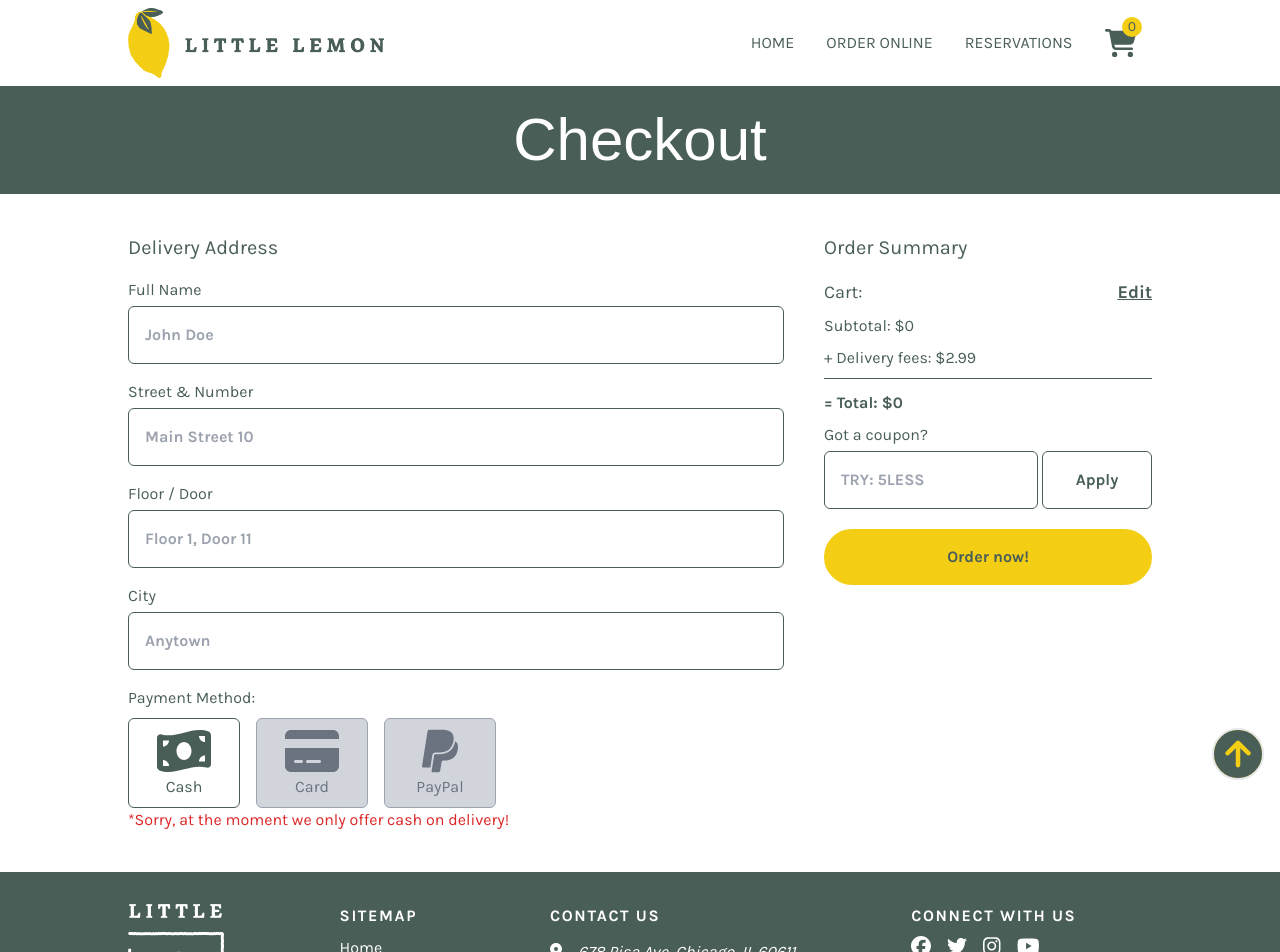
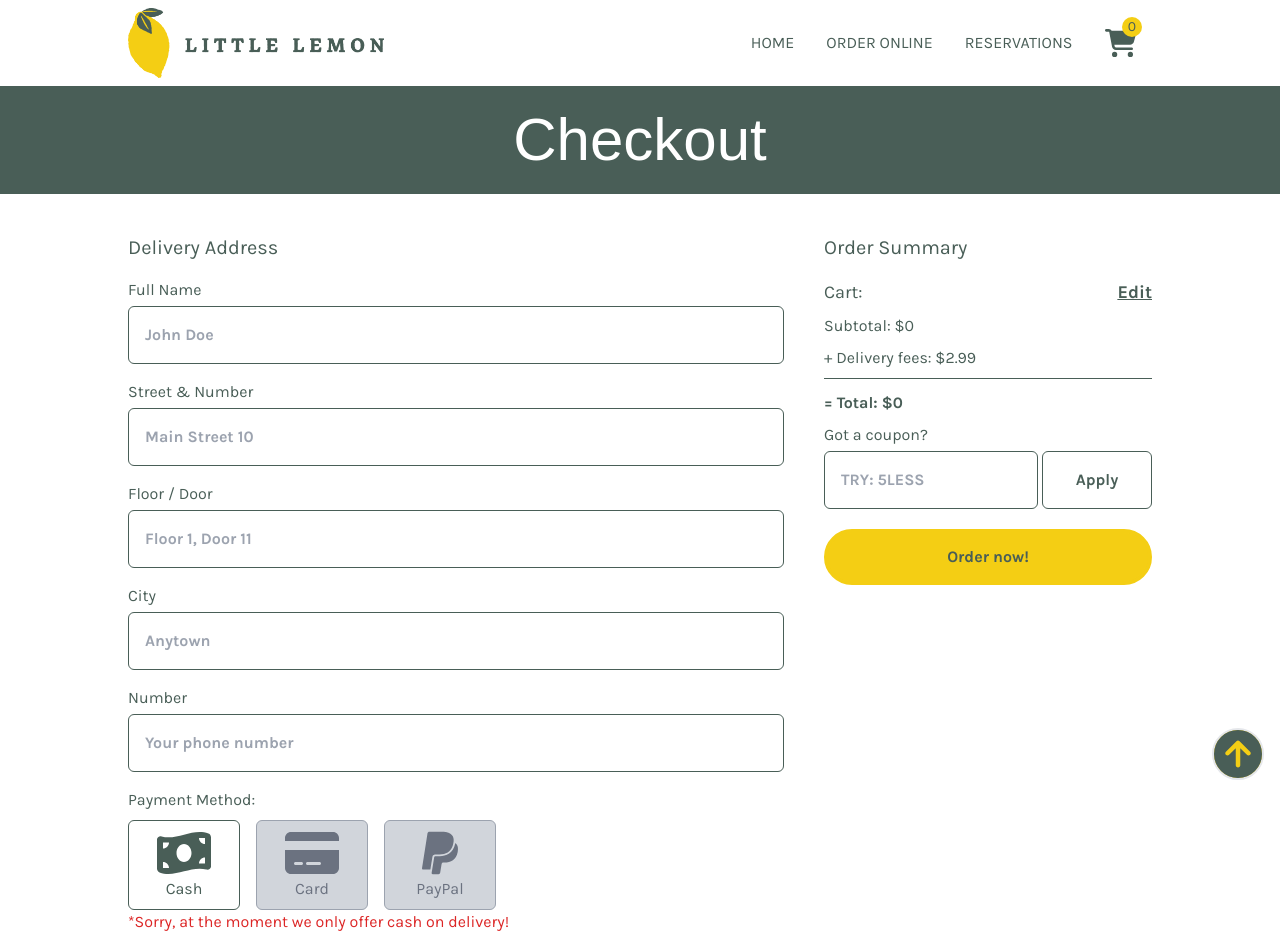
Before and after one commit to David-Werth/little-lemon, a Next.js app: page /order/checkout in a window 1280 px wide. Shown: the top 952 px of the page. Built offline with nearby package versions, Linux system fonts and the light colour scheme; a web font is replaced by a local one.

Commit message:
form validation added

```diff
--- a/app/order/checkout/page.jsx
+++ b/app/order/checkout/page.jsx
@@ -12,6 +12,31 @@ import {
 } from '@fortawesome/free-solid-svg-icons';
 import { FontAwesomeIcon } from '@fortawesome/react-fontawesome';
 import { LocalStorageContext } from '@/context/LocalStorageContext';
+import { Field, useFormik } from 'formik';
+
+const validate = (values) => {
+	const errors = {};
+	if (!values.name) {
+		errors.name = 'Required';
+	}
+	if (!values.street) {
+		errors.street = 'Required';
+	}
+	if (!values.additional) {
+		errors.additional = 'Required';
+	}
+	if (!values.city) {
+		errors.city = 'Required';
+	}
+	if (!values.phone) {
+		errors.phone = 'Required';
+	}
+	if (!values.paymentMethod) {
+		errors.paymentMethod = 'Required';
+	}
+
+	return errors;
+};
 
 const page = () => {
 	const { total } = useContext(TotalCartValueContext);
@@ -21,13 +46,25 @@ const page = () => {
 	const [isCouponValid, setIsCouponValid] = useState(false);
 	const couponValue = 5;
 
-	const [name, setName] = useState('');
-	const [street, setStreet] = useState('');
-	const [additional, setAdditional] = useState('');
-	const [city, setCity] = useState('');
-	const [paymentMethod, setPaymentMethod] = useState('');
-
-	const [formData, setFormData] = useState({});
+	const formik = useFormik({
+		initialValues: {
+			name: '',
+			street: '',
+			additional: '',
+			city: '',
+			phone: '',
+			paymentMethod: '',
+			total: total
+				? isCouponValid
+					? (total + 2.99 - couponValue).toFixed(2)
+					: (total + 2.99).toFixed(2)
+				: 0,
+		},
+		validate,
+		onSubmit: (values) => {
+			alert(JSON.stringify(values, null, 2));
+		},
+	});
 
 	const handleCouponApply = () => {
 		if (coupon.toUpperCase() === '5LESS') {
@@ -37,38 +74,15 @@ const page = () => {
 		}
 	};
 
-	const handleSubmit = (e) => {
-		e.preventDefault();
-		setFormData({
-			name,
-			street,
-			additional,
-			city,
-			paymentMethod,
-			total: total
-				? isCouponValid
-					? (total + 2.99 - couponValue).toFixed(2)
-					: (total + 2.99).toFixed(2)
-				: 0,
-		});
-
-		setName('');
-		setStreet('');
-		setAdditional('');
-		setCity('');
-		setPaymentMethod('');
-		setCoupon('');
-		setIsCouponValid(false);
-		setCartState([]);
-		updateLocalStorage([]);
-	};
-
 	return (
 		<section className="flex flex-col items-center w-full">
 			<h1 className="w-full px-4 py-6 text-6xl font-normal text-center text-white font-markazi bg-green">
 				Checkout
 			</h1>
-			<form className="flex flex-col w-11/12 max-w-5xl gap-10 py-10 lg:flex-row font-karla text-green">
+			<form
+				onSubmit={formik.handleSubmit}
+				className="flex flex-col w-11/12 max-w-5xl gap-10 py-10 lg:flex-row font-karla text-green"
+			>
 				<div className="flex flex-col w-full gap-4 lg:w-2/3 ">
 					<h3 className="text-xl">Delivery Address</h3>
 					<div className="flex flex-col gap-1">
@@ -78,10 +92,14 @@ const page = () => {
 							name="name"
 							id="name"
 							placeholder="John Doe"
-							value={name}
-							onChange={(e) => setName(e.target.value)}
+							value={formik.values.name}
+							onChange={formik.handleChange}
+							onBlur={formik.handleBlur}
 							className="p-4 font-bold border rounded-md border-green"
 						/>
+						{formik.touched.name && formik.errors.name ? (
+							<div className="font-bold text-red-600">{formik.errors.name}</div>
+						) : null}
 					</div>
 					<div className="flex flex-col gap-1">
 						<label htmlFor="street">Street & Number</label>
@@ -90,10 +108,14 @@ const page = () => {
 							name="street"
 							id="street"
 							placeholder="Main Street 10"
-							value={street}
-							onChange={(e) => setStreet(e.target.value)}
+							value={formik.values.street}
+							onChange={formik.handleChange}
+							onBlur={formik.handleBlur}
 							className="p-4 font-bold border rounded-md border-green"
 						/>
+						{formik.touched.street && formik.errors.street ? (
+							<div className="font-bold text-red-600">{formik.errors.street}</div>
+						) : null}
 					</div>
 					<div className="flex flex-col gap-1">
 						<label htmlFor="additional">Floor / Door</label>
@@ -102,10 +124,14 @@ const page = () => {
 							name="additional"
 							id="additional"
 							placeholder="Floor 1, Door 11"
-							value={additional}
-							onChange={(e) => setAdditional(e.target.value)}
+							value={formik.values.additional}
+							onChange={formik.handleChange}
+							onBlur={formik.handleBlur}
 							className="p-4 font-bold border rounded-md border-green"
 						/>
+						{formik.touched.additional && formik.errors.additional ? (
+							<div className="font-bold text-red-600">{formik.errors.additional}</div>
+						) : null}
 					</div>
 					<div className="flex flex-col gap-1">
 						<label htmlFor="city">City</label>
@@ -114,34 +140,65 @@ const page = () => {
 							name="city"
 							id="city"
 							placeholder="Anytown"
-							value={city}
-							onChange={(e) => setCity(e.target.value)}
+							value={formik.values.city}
+							onChange={formik.handleChange}
+							onBlur={formik.handleBlur}
 							className="p-4 font-bold border rounded-md border-green"
 						/>
+						{formik.touched.city && formik.errors.city ? (
+							<div className="font-bold text-red-600">{formik.errors.city}</div>
+						) : null}
+					</div>
+					<div className="flex flex-col gap-1">
+						<label htmlFor="phone">Number</label>
+						<input
+							type="number"
+							name="phone"
+							id="phone"
+							placeholder="Your phone number"
+							value={formik.values.phone}
+							onChange={formik.handleChange}
+							onBlur={formik.handleBlur}
+							className="p-4 font-bold border rounded-md border-green"
+						/>
+						{formik.touched.phone && formik.errors.phone ? (
+							<div className="font-bold text-red-600">{formik.errors.phone}</div>
+						) : null}
 					</div>
 					<div>
 						<h3>Payment Method:</h3>
 						<div className="flex gap-4 mt-2">
-							<div
+							<label
 								className={`flex flex-col items-center justify-center px-5 py-2 transition-colors border rounded-md cursor-pointer w-28 hover:bg-green hover:text-white  ${
-									paymentMethod === 'cash'
+									formik.values.paymentMethod === 'cash'
 										? 'bg-green text-white'
 										: 'border-green text-green'
 								}`}
-								onClick={() => setPaymentMethod('cash')}
 							>
 								<FontAwesomeIcon icon={faMoneyBillWave} className="h-12" />
 								<p>Cash</p>
-							</div>
-							<div className="flex flex-col items-center justify-center px-5 py-2 text-gray-500 transition-colors bg-gray-300 border border-gray-400 rounded-md cursor-not-allowed w-28">
+								<input
+									type="radio"
+									name="paymentMethod"
+									id="paymentMethod"
+									value="cash"
+									onChange={formik.handleChange}
+									onBlur={formik.handleBlur}
+								/>
+							</label>
+
+							<label className="flex flex-col items-center justify-center px-5 py-2 text-gray-500 bg-gray-300 border border-gray-400 rounded-md cursor-not-allowed w-28">
 								<FontAwesomeIcon icon={faCreditCard} className="h-12" />
 								<p>Card</p>
-							</div>
-							<div className="flex flex-col items-center justify-center px-5 py-2 text-gray-500 transition-colors bg-gray-300 border border-gray-400 rounded-md cursor-not-allowed w-28">
+							</label>
+							<label className="flex flex-col items-center justify-center px-5 py-2 text-gray-500 bg-gray-300 border border-gray-400 rounded-md cursor-not-allowed w-28">
 								<FontAwesomeIcon icon={faPaypal} className="h-12" />
 								<p>PayPal</p>
-							</div>
+							</label>
 						</div>
+						{formik.touched.paymentMethod && formik.errors.paymentMethod ? (
+							<div className="font-bold text-red-600">{formik.errors.name}</div>
+						) : null}
 						<span className="text-red-600">
 							*Sorry, at the moment we only offer cash on delivery!
 						</span>
@@ -194,7 +251,6 @@ const page = () => {
 						<input
 							type="submit"
 							value="Order now!"
-							onClick={handleSubmit}
 							className="px-4 py-3 font-bold text-center transition-colors border-4 rounded-full cursor-pointer hover:bg-green hover:border-green hover:text-white border-yellow bg-yellow text-green font-karla"
 						/>
 					</div>
--- a/package.json
+++ b/package.json
@@ -15,6 +15,7 @@
 		"@fortawesome/free-solid-svg-icons": "^6.4.2",
 		"@fortawesome/react-fontawesome": "^0.2.0",
 		"autoprefixer": "10.4.15",
+		"formik": "^2.4.5",
 		"mongoose": "^7.5.3",
 		"next": "13.4.19",
 		"postcss": "8.4.29",
```
Also changed, not shown: 1 other file (tests, documents, lock files or other folders).
